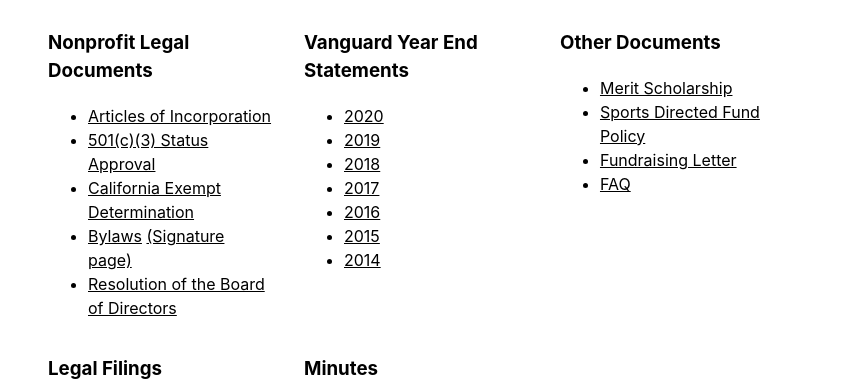
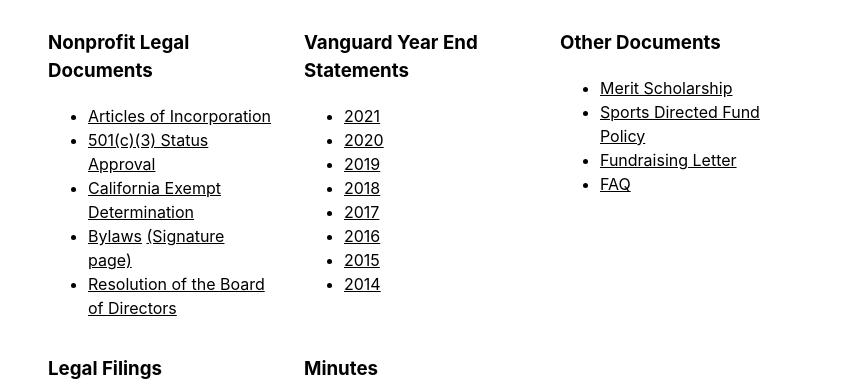
Before and after one commit to ahsef/ahsef.github.io, a Jekyll site: the page built from _pages/about.html, in a window 1280 px wide. Shown: the part 1171-1552 px from the top of the page, without its empty margins (224-1065 px from the left). Built offline with Jekyll 4.4.1, drawn with Linux system fonts in a browser that asks for light colours.

Commit message:
Add vanguard q4 statement

```diff
--- a/_pages/about.html
+++ b/_pages/about.html
@@ -66,6 +66,7 @@
         <h3>Vanguard Year End Statements</h3>
 
         <ul>
+            <li><a href="/financial/vanguard-20211231.pdf">2021</a></li>
             <li><a href="/financial/vanguard-20201231.pdf">2020</a></li>
             <li><a href="/financial/vanguard-20191231.pdf">2019</a></li>
             <li><a href="/financial/vanguard-20181231.pdf">2018</a></li>
```
